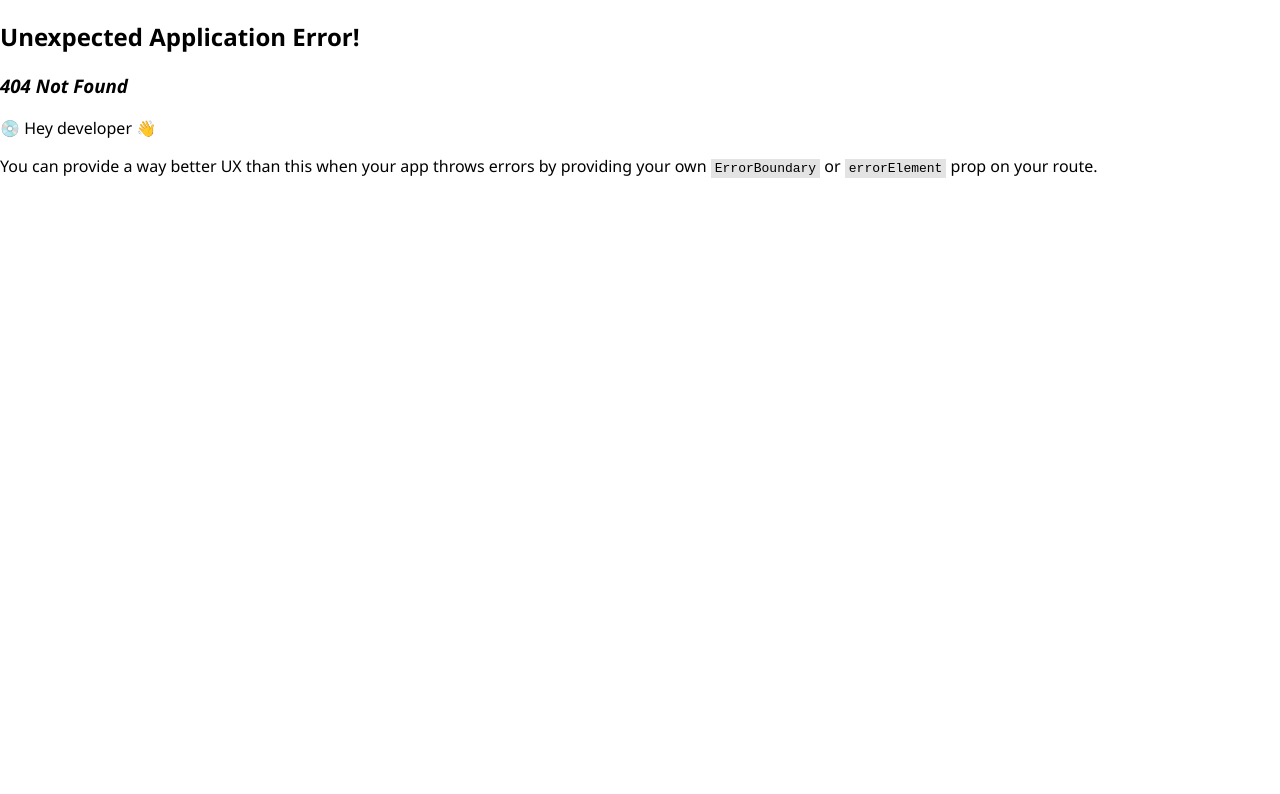
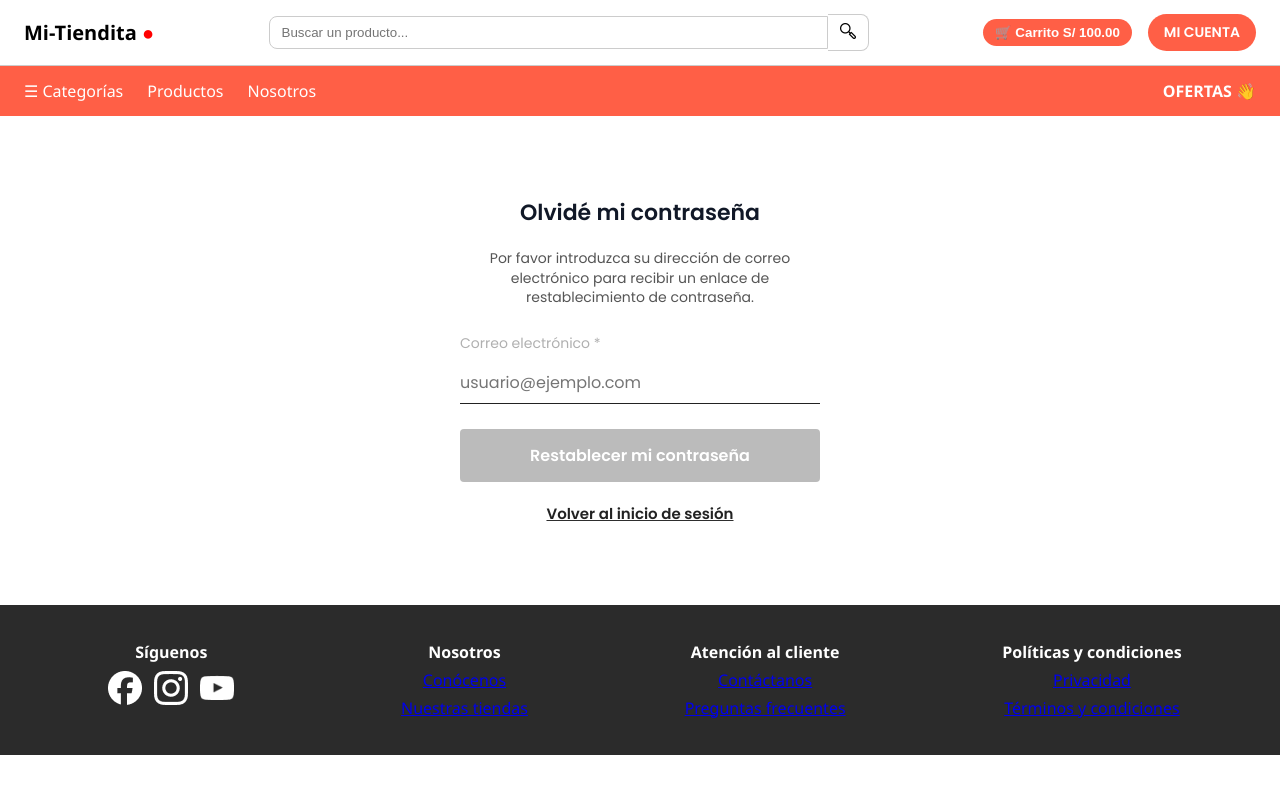
Before and after one commit to DareekShot/mi-tienda, a React (Vite) app: page /password-recovery in a window 1280 px wide. Before the commit this address had no page. Shown: the top 794 px of the page. Built offline with nearby package versions, Linux system fonts and the light colour scheme.

Commit message:
Agruegué la página de recuperación de contraseña

```diff
--- a/src/main.jsx
+++ b/src/main.jsx
@@ -14,6 +14,7 @@ import ResultadoBusqueda from './components/ResultadoBusqueda/ResultadoBusqueda.
 import DetalleProducto from './components/DetalleProducto/DetalleProducto.jsx'
 import Login from './pages/Login/Login.jsx'
 import Register from './pages/Register/Register.jsx'
+import PasswordRecovery from './pages/PasswordRecovery/PasswordRecovery.jsx'
 
 const router = createBrowserRouter([
   {
@@ -59,7 +60,12 @@ const router = createBrowserRouter([
   {
     path: "/register",
     element: <Register />
+  },
+  {
+    path: "/password-recovery",
+    element: <PasswordRecovery />
   }
+
 ])
 
 createRoot(document.getElementById('root')).render(
--- /dev/null
+++ b/src/pages/PasswordRecovery/PasswordRecovery.jsx
@@ -0,0 +1,78 @@
+import React, { useState } from 'react'
+import { Link } from 'react-router-dom'
+import './passwordRecovery.css'
+import Header from '../../components/Header/Header.jsx'
+import Footer from '../../components/Footer/Footer.jsx'
+import Navbar from '../../components/NavBar/Navbar.jsx'
+
+const PasswordRecovery =() =>{
+  const [email, setEmail] = useState('')
+  const [errors, setErrors] = useState({})
+  const [message, setMessage] = useState('')
+
+  const validate = () => {
+    const errs = {}
+
+    if (!email) {
+      errs.email = 'El correo es obligatorio.'
+    } else {
+      const emailRegex = /^[^\s@]+@[^\s@]+\.[^\s@]+$/
+      if (!emailRegex.test(email)) {
+        errs.email = 'Por favor ingresa un correo válido.'
+      }
+    }
+
+    return errs
+  }
+
+  const handleSubmit = (e) => {
+    e.preventDefault()
+    const validationErrors = validate()
+    setErrors(validationErrors)
+    setMessage('')
+
+    if (Object.keys(validationErrors).length === 0) {
+      setMessage(
+        `Si el correo ${email} está registrado, se enviaron instrucciones para recuperar tu contraseña.`
+      )
+      setEmail('')
+    }
+  }
+
+  return (
+    <>
+    <Header />
+    <Navbar />
+    <div className="password-recovery-container">
+      <h1>Olvidé mi contraseña</h1>
+      <p className="instruction-text">
+        Por favor introduzca su dirección de correo electrónico para recibir un enlace de restablecimiento de contraseña.
+      </p>
+      <form onSubmit={handleSubmit} className="password-recovery-form" noValidate>
+        <label htmlFor="email">Correo electrónico *</label>
+        <input
+          type="email"
+          id="email"
+          placeholder="usuario@ejemplo.com"
+          value={email}
+          onChange={(e) => setEmail(e.target.value)}
+          autoFocus
+        />
+        {errors.email && <p className="password-recovery-error">{errors.email}</p>}
+        {message && <p className="password-recovery-message">{message}</p>}
+
+        <button type="submit" className="password-recovery-button">
+          Restablecer mi contraseña
+        </button>
+      </form>
+
+      <div className="password-recovery-links">
+        <Link to="/login">Volver al inicio de sesión</Link>
+      </div>
+    </div>
+    <Footer />
+    </>
+  )
+}
+
+export default PasswordRecovery
--- /dev/null
+++ b/src/pages/PasswordRecovery/passwordRecovery.css
@@ -0,0 +1,101 @@
+.password-recovery-container {
+  max-width: 360px;
+  margin: 80px auto;
+  padding: 0 20px;
+  font-family: 'Poppins','Helvetica Neue',Helvetica,Arial,sans-serif;
+  color: #2e2e2e;
+  text-align: center;
+}
+
+.password-recovery-container h1 {
+  font-weight: 600;
+  font-size: 22px;
+  margin-bottom: 20px;
+  color: #111827;
+}
+
+.password-recovery-form {
+  display: flex;
+  flex-direction: column;
+}
+
+.password-recovery-form label {
+  font-size: 14px;
+  color: #b0b0b0;
+  margin-bottom: 8px;
+  text-align: left;
+}
+
+.password-recovery-form input {
+  font-family: 'Poppins','Helvetica Neue',Helvetica,Arial,sans-serif;
+  border: none;
+  border-bottom: 1px solid #ccc;
+  padding: 8px 0;
+  font-size: 16px;
+  outline: none;
+  transition: border-color 0.3s ease;
+  color: #222;
+}
+
+.password-recovery-form input:focus {
+  border-bottom-color: #222;
+
+}
+
+.password-recovery-error {
+  color: #d93025;
+  font-size: 14px;
+  font-weight: 600;
+  margin-top: 6px;
+  text-align: left;
+}
+
+.password-recovery-message {
+  color: #16a34a;
+  font-weight: 700;
+  font-size: 15px;
+  margin-top: 15px;
+  text-align: center;
+}
+
+.password-recovery-button {
+  font-family: 'Poppins','Helvetica Neue',Helvetica,Arial,sans-serif;
+  margin-top: 25px;
+  padding: 14px 0;
+  border: none;
+  border-radius: 4px;
+  font-size: 16px;
+  font-weight: 600;
+  color: white;
+  background-color: #bbb;
+  cursor: pointer;
+  transition: background-color 0.3s ease;
+}
+
+.password-recovery-button:hover {
+  background-color: #222;
+}
+
+.password-recovery-links {
+  text-decoration: underline;
+  font-size: 15px;
+  margin-top: 20px;
+  text-align: center;
+}
+
+.password-recovery-links a {
+  font-weight: 700;
+  color: #222;
+  text-decoration: none;
+}
+
+.password-recovery-links a:hover {
+  text-decoration: underline;
+}
+.instruction-text {
+  font-size: 14px;
+  color: #555;
+  margin-bottom: 25px;
+  text-align: center;
+  line-height: 1.4;
+}
```
